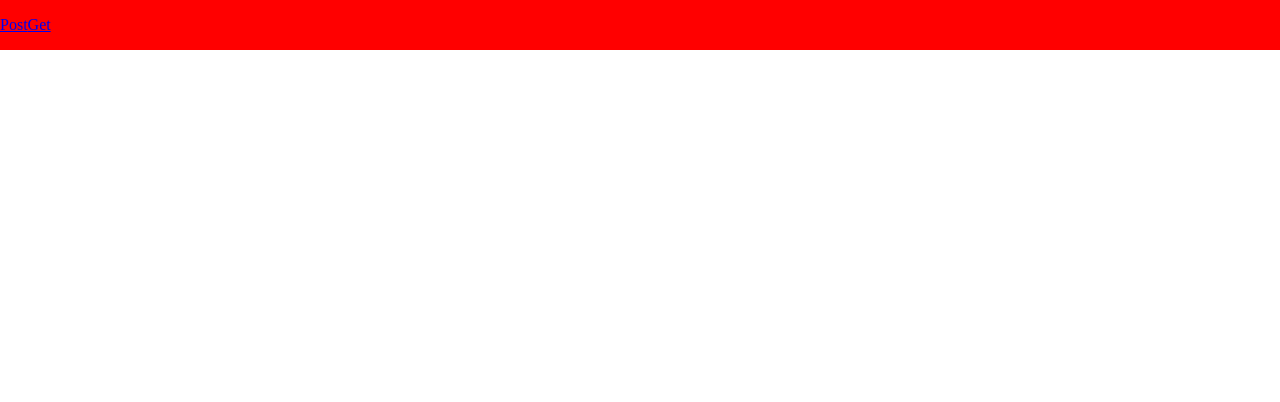
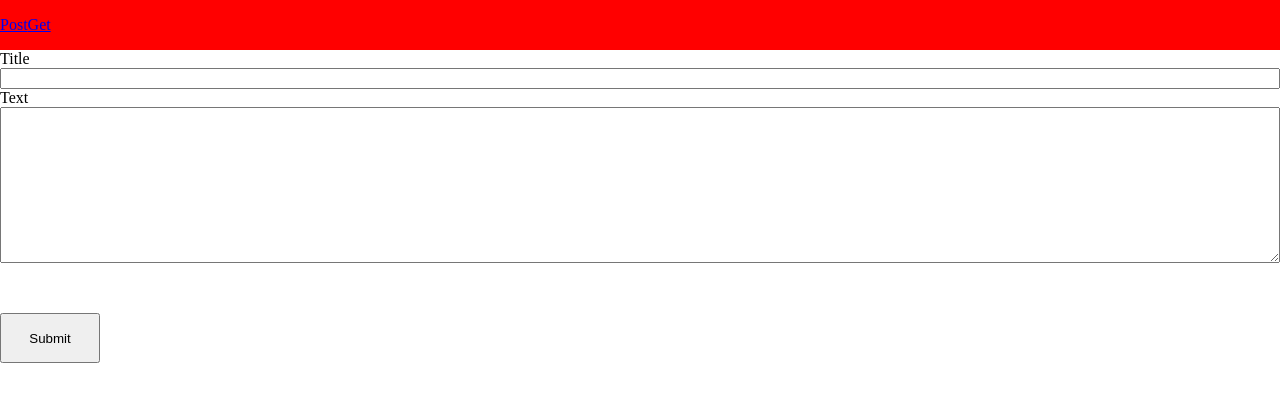
Before and after one commit to grantmontgomery/mongotest, a React app: page / in a window 1280 px wide. Shown: the top 402 px of the page. Built offline with nearby package versions, Linux system fonts and the light colour scheme.

Commit message:
post section done.

```diff
--- a/src/components/Post/Post.css
+++ b/src/components/Post/Post.css
@@ -0,0 +1,5 @@
+.postPageWrapper {
+  height: 90vh;
+  top: 10vh;
+  width: 100%;
+}
--- a/src/components/Post/Post.jsx
+++ b/src/components/Post/Post.jsx
@@ -1,5 +1,35 @@
 import React from "react";
+import "./Post.css";
 
 export const Post = () => {
-  return <main></main>;
+  const [state, setState] = React.useState({ title: "", text: "" });
+
+  return (
+    <main className="postPageWrapper">
+      <section style={{ display: "flex", flexFlow: "column nowrap" }}>
+        <label htmlFor="">Title</label>
+        <input
+          type="text"
+          value={state.title}
+          onChange={({ target }) =>
+            setState((state) => ({ ...state, title: target.value }))
+          }
+        />
+        <label htmlFor="">Text</label>
+        <textarea
+          name=""
+          id=""
+          cols="30"
+          rows="10"
+          value={state.text}
+          onChange={({ target }) =>
+            setState((state) => ({ ...state, text: target.value }))
+          }
+        ></textarea>
+        <button style={{ marginTop: "50px", height: "50px", width: "100px" }}>
+          Submit
+        </button>
+      </section>
+    </main>
+  );
 };
```
